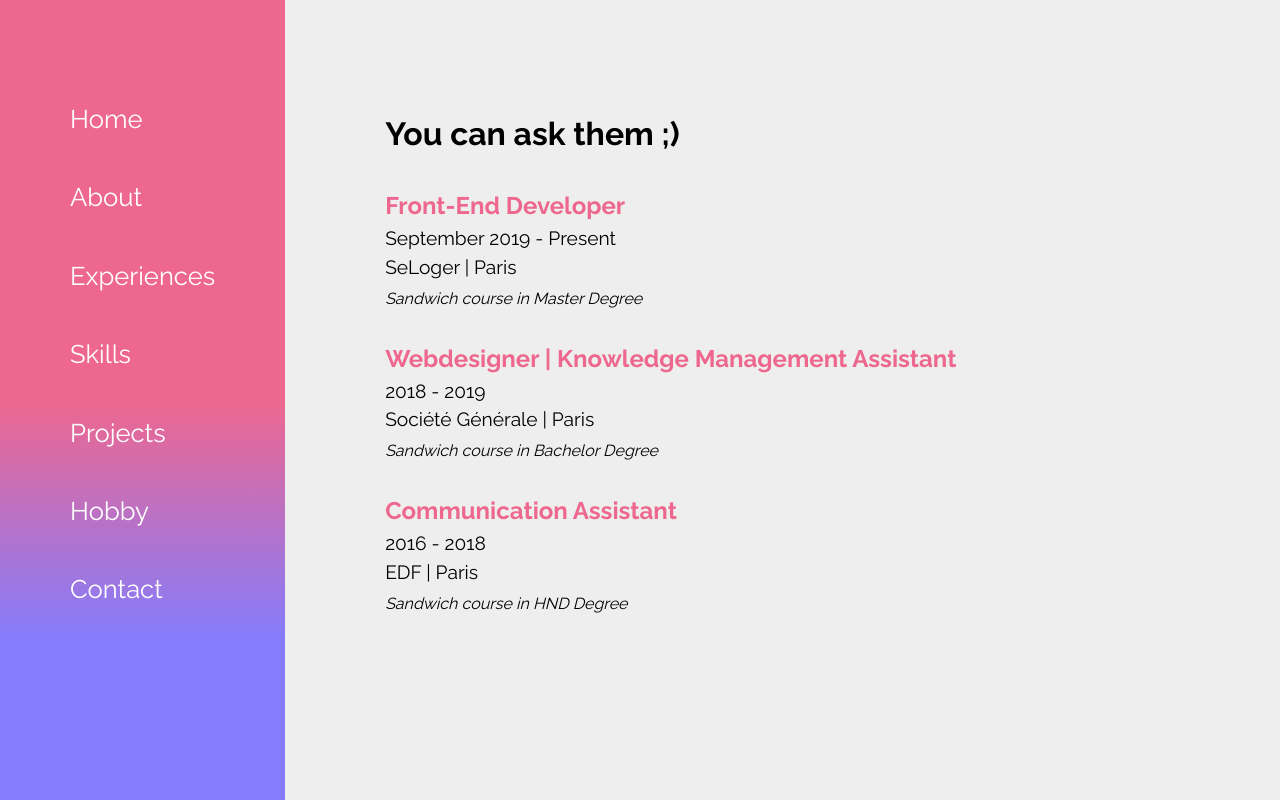
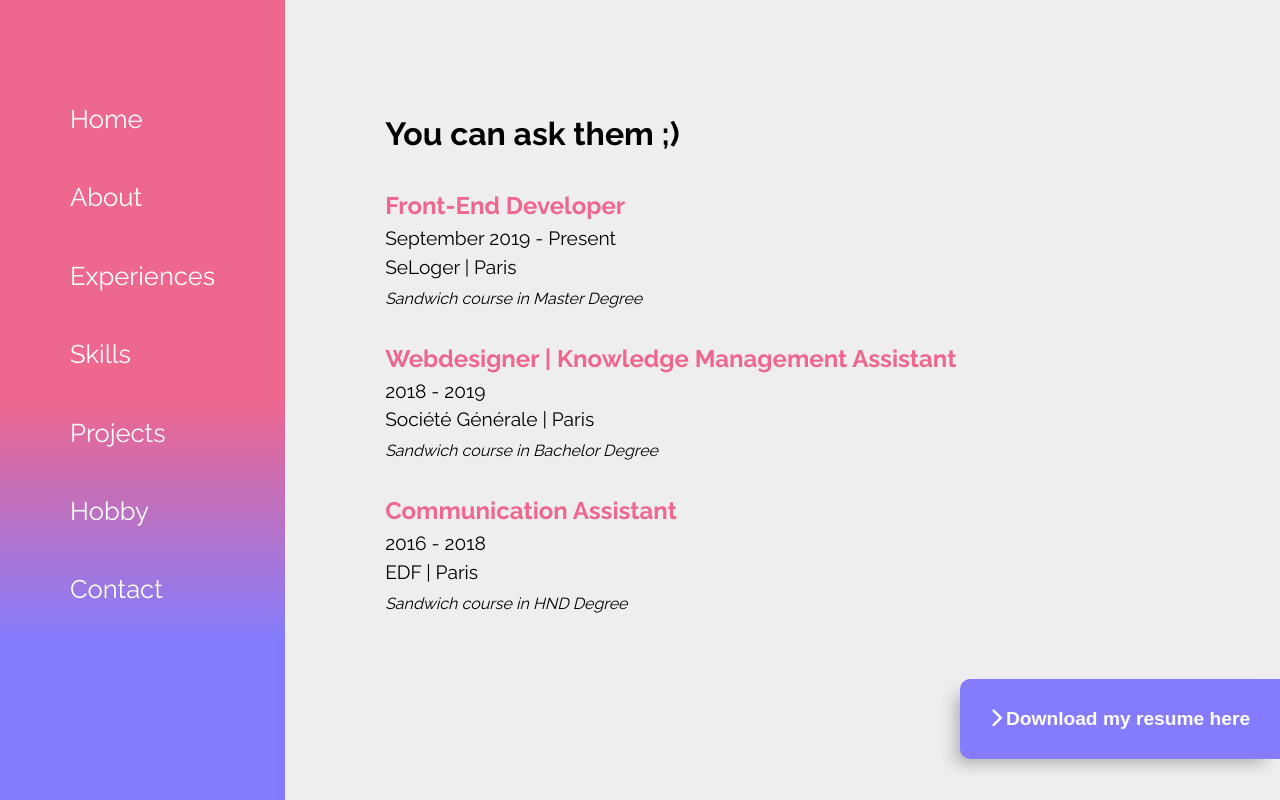
Before and after one commit to Rinaroar/react_portfolio, a React (Create React App) app in the folder portfolio_website_reactjs/: page /experiences in a window 1280 px wide. Built offline with nearby package versions, Linux system fonts and the light colour scheme.

Commit message:
added resume to download feature, in progress

```diff
--- a/portfolio_website_reactjs/src/App.css
+++ b/portfolio_website_reactjs/src/App.css
@@ -309,3 +309,60 @@ nav ul li a:hover {
 .button-primary i {
   padding-right: 4px;
 }
+
+
+.resume {
+  width: 25%;
+  height: 10%;
+  background-color: rgba(132,124,252,1);
+  border-radius: 10px 0px 0px 10px;
+  border: none;
+  margin-top: 63px;
+  position: absolute;
+  right: 0;
+  top: 77%;
+  -webkit-box-shadow: -10px 10px 16px -6px rgba(173,173,173,1);
+  -moz-box-shadow: -10px 10px 16px -6px rgba(173,173,173,1);
+  box-shadow: -10px 10px 16px -6px rgba(173,173,173,1);
+}
+
+.resume a {
+  text-decoration: none;
+  color: white;
+  font-size: 1.2rem;
+}
+
+
+.overlay {
+  position: absolute;
+  top: 0;
+  bottom: 0;
+  left: 0;
+  right: 0;
+  height: 100%;
+  width: 100%;
+  opacity: 0;
+  transition: .5s ease;
+  border-radius: 9px 0px 0px 9px ;
+  background-color: rgb(238,103,143);
+}
+
+.resume:hover .overlay {
+  opacity: 1;
+}
+
+.text {
+  color: white;
+  font-size: 20px;
+  position: absolute;
+  top: 50%;
+  left: 50%;
+  -webkit-transform: translate(-50%, -50%);
+  -ms-transform: translate(-50%, -50%);
+  transform: translate(-50%, -50%);
+  text-align: center;
+}
+
+.fa-smile {
+  font-size: 28px;
+}
--- a/portfolio_website_reactjs/src/contents/Experience.js
+++ b/portfolio_website_reactjs/src/contents/Experience.js
@@ -1,5 +1,7 @@
 import React, { Component } from 'react';
 import Widecard from '../components/Widecard';
+
+// Create a whole component for the resume feature + add download's link
 
 class Experience extends Component {
     render() {
@@ -9,6 +11,12 @@ class Experience extends Component {
           <Widecard title="Front-End Developer" where=" SeLoger | Paris" from="September 2019" to="Present" during="Sandwich course in Master Degree"/>
           <Widecard title="Webdesigner | Knowledge Management Assistant" where="Société Générale | Paris" from="2018" to="2019" during="Sandwich course in Bachelor Degree"/>
           <Widecard title="Communication Assistant" where="EDF | Paris" from="2016" to="2018" during="Sandwich course in HND Degree"/>
+          <button class="button-primary resume">
+            <a href="" download><i className="fa fa-chevron-right"></i>Download my resume here</a>
+            <div class="overlay">
+              <div class="text"><i class="far fa-smile"></i><i class="far fa-smile"></i><i class="far fa-smile"></i></div>
+            </div>
+          </button>
         </div>
       )
     }
```
Also changed, not shown: 1 other file (tests, documents, lock files or other folders).
